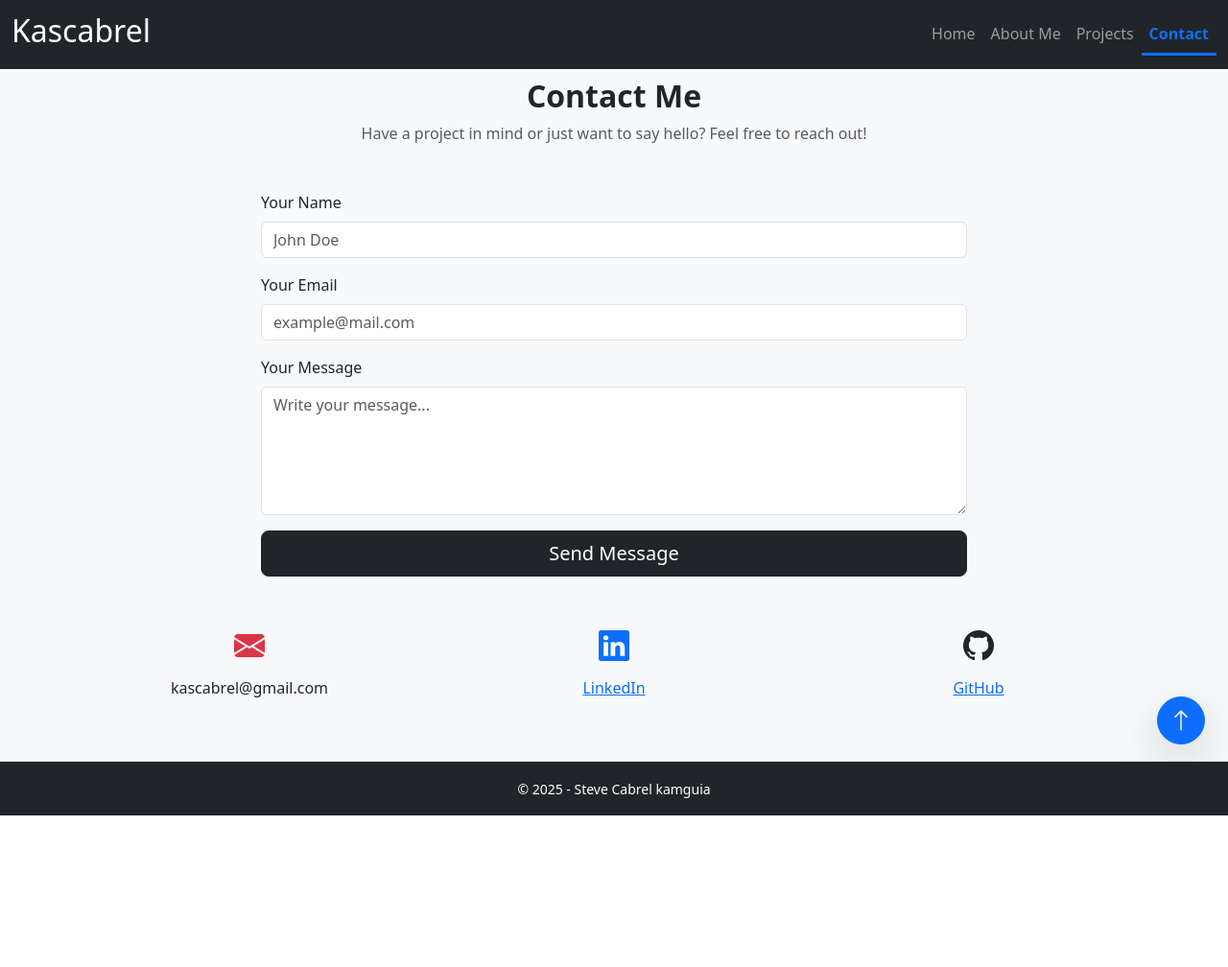
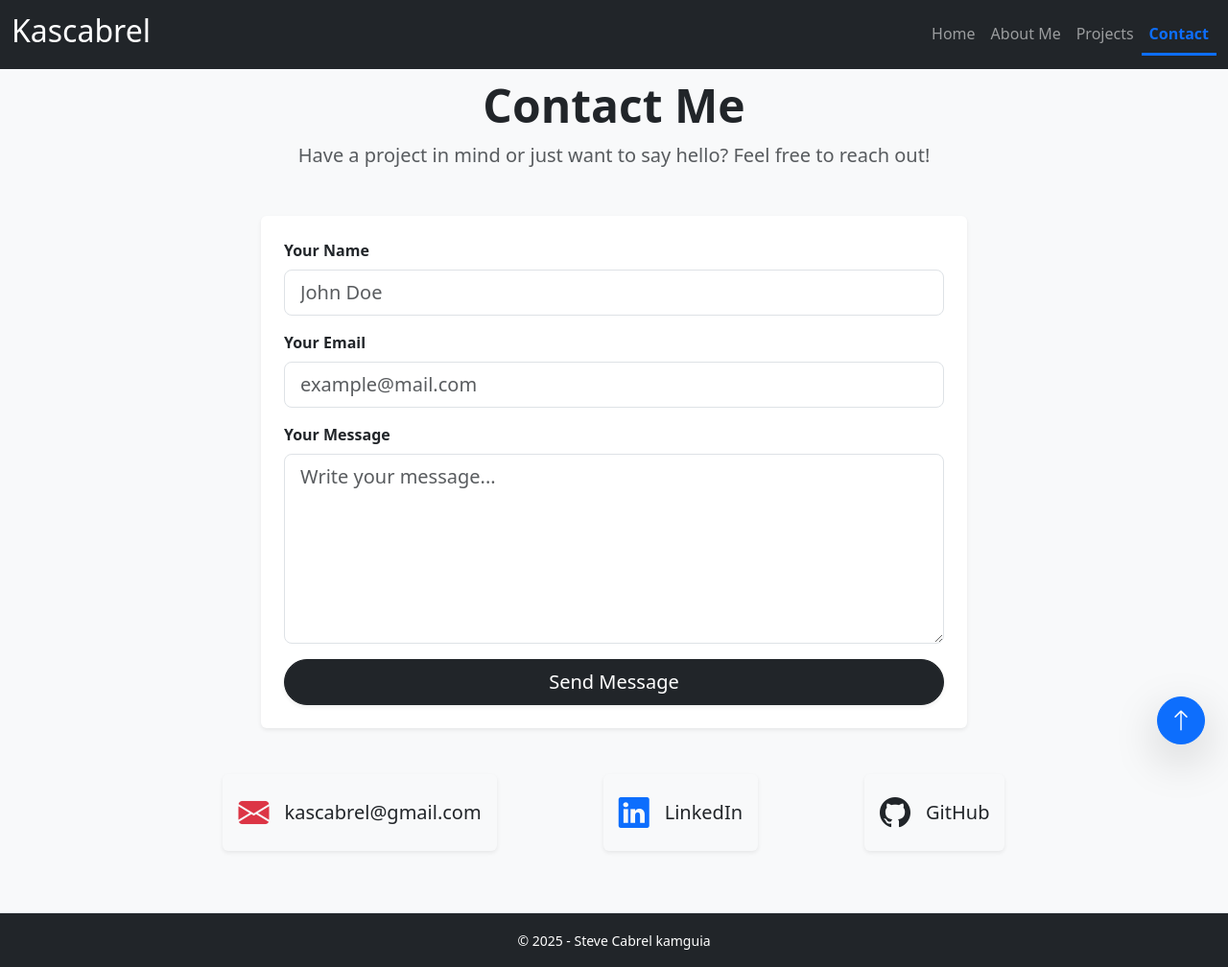
Before and after one commit to Kascabrel/portfolio, a Flask app: page /contact in a window 1280 px wide. Shown: the whole page at 96% size. Before the commit the page ends 850 px from the top, so only its background shows below. Run offline with Flask 3, Linux system fonts and the light colour scheme; some libraries are stand-ins or nearby versions.

Commit message:
Feature: Perform the contact page

```diff
--- a/src/app/templates/base.html
+++ b/src/app/templates/base.html
@@ -64,7 +64,7 @@
 <main class="flex-grow-1 p-0 container-fluid m-0 mt-3 pt-3">
     {% block content %}
     <h1 class="mt-3">Welcome</h1>
-    <p>This is the default state of every pages on the site who hesitated from the base template.</p>
+    <p>hi.</p>
     {% endblock %}
 </main>
 
--- a/src/app/templates/contact.html
+++ b/src/app/templates/contact.html
@@ -1,54 +1,59 @@
 {% extends "base.html" %}
+
 {% block content %}
-
 <section id="contact" class="py-5" style="background-color: #f8f9fa;">
     <div class="container">
+        <!-- Title -->
         <div class="text-center mb-5">
-            <h2 class="fw-bold">Contact Me</h2>
-            <p class="text-muted">Have a project in mind or just want to say hello? Feel free to reach out!</p>
+            <h2 class="fw-bold display-5">Contact Me</h2>
+            <p class="text-muted fs-5">Have a project in mind or just want to say hello? Feel free to reach out!</p>
         </div>
 
         <div class="row justify-content-center">
             <!-- Contact Form -->
             <div class="col-md-8">
-                <form method="POST" action="{{ url_for('portfolio.contact') }}">
+                <form method="POST" action="{{ url_for('portfolio.contact') }}" class="p-4 bg-white rounded shadow-sm">
                     <div class="mb-3">
-                        <label for="name" class="form-label">Your Name</label>
-                        <input type="text" class="form-control" id="name" name="name" placeholder="John Doe" required>
+                        <label for="name" class="form-label fw-semibold">Your Name</label>
+                        <input type="text" class="form-control form-control-lg" id="name" name="name" placeholder="John Doe" required>
                     </div>
 
                     <div class="mb-3">
-                        <label for="email" class="form-label">Your Email</label>
-                        <input type="email" class="form-control" id="email" name="email" placeholder="example@mail.com"
-                               required>
+                        <label for="email" class="form-label fw-semibold">Your Email</label>
+                        <input type="email" class="form-control form-control-lg" id="email" name="email" placeholder="example@mail.com" required>
                     </div>
 
                     <div class="mb-3">
-                        <label for="message" class="form-label">Your Message</label>
-                        <textarea class="form-control" id="message" name="message" rows="5"
-                                  placeholder="Write your message..." required></textarea>
+                        <label for="message" class="form-label fw-semibold">Your Message</label>
+                        <textarea class="form-control form-control-lg" id="message" name="message" rows="6" placeholder="Write your message..." required></textarea>
                     </div>
 
                     <div class="d-grid">
-                        <button type="submit" class="btn btn-dark btn-lg">Send Message</button>
+                        <button type="submit" class="btn btn-dark btn-lg rounded-pill shadow-sm">Send Message</button>
                     </div>
                 </form>
             </div>
         </div>
 
-        <!-- Optional: Contact Info -->
-        <div class="row text-center mt-5">
-            <div class="col-md-4">
-                <i class="bi bi-envelope-fill fs-2 text-danger"></i>
-                <p class="mt-2">kascabrel@gmail.com</p>
-            </div>
-            <div class="col-md-4">
-                <i class="bi bi-linkedin fs-2 text-primary"></i>
-                <p class="mt-2"><a href="https://linkedin.com/in/username" target="_blank">LinkedIn</a></p>
-            </div>
-            <div class="col-md-4">
-                <i class="bi bi-github fs-2 text-dark"></i>
-                <p class="mt-2"><a href="https://github.com/username" target="_blank">GitHub</a></p>
+        <!-- Contact Info -->
+        <div class="row justify-content-center mt-5">
+            <div class="col-md-10">
+                <div class="d-flex justify-content-around flex-wrap">
+                    <a href="mailto:kascabrel@gmail.com" class="contact-card text-decoration-none text-dark d-flex align-items-center mb-3 p-3 rounded shadow-sm" style="transition: transform 0.2s;">
+                        <i class="bi bi-envelope-fill fs-2 text-danger me-3"></i>
+                        <span class="fs-5">kascabrel@gmail.com</span>
+                    </a>
+
+                    <a href="https://linkedin.com/in/username" target="_blank" class="contact-card text-decoration-none text-dark d-flex align-items-center mb-3 p-3 rounded shadow-sm" style="transition: transform 0.2s;">
+                        <i class="bi bi-linkedin fs-2 text-primary me-3"></i>
+                        <span class="fs-5">LinkedIn</span>
+                    </a>
+
+                    <a href="https://github.com/username" target="_blank" class="contact-card text-decoration-none text-dark d-flex align-items-center mb-3 p-3 rounded shadow-sm" style="transition: transform 0.2s;">
+                        <i class="bi bi-github fs-2 text-dark me-3"></i>
+                        <span class="fs-5">GitHub</span>
+                    </a>
+                </div>
             </div>
         </div>
     </div>
```
